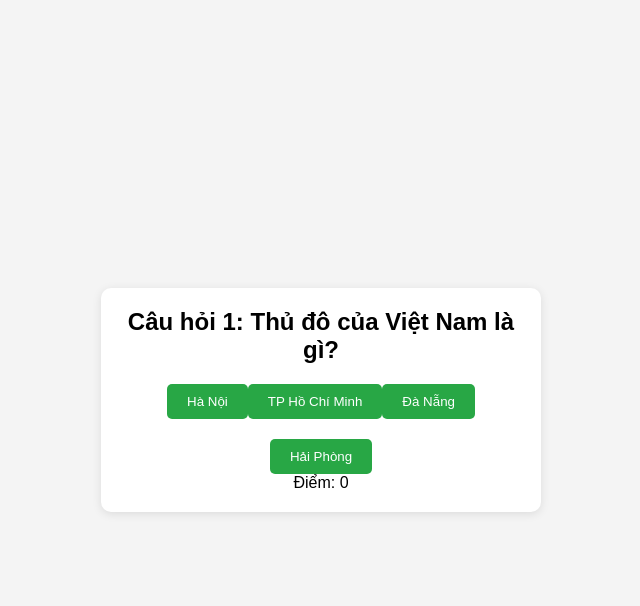
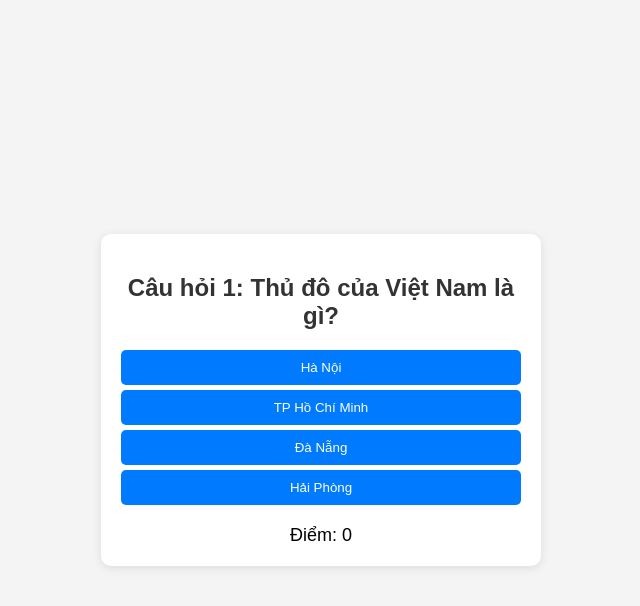
Before and after one commit to longbao1503/App-Android, a plain HTML site: page index.html in a window 1280 px wide. Both pictures are taken after a click on the button "Chơi game". Shown: the whole page, without its empty margins (319-959 px from the left). Drawn offline with Linux system fonts and the light colour scheme.

Commit message:
Update style.css

```diff
--- a/style.css
+++ b/style.css
@@ -9,7 +9,7 @@ body {
 }
 
 .container {
-    text-align: center; /* Canh giữa nội dung */
+    text-align: center;
     background-color: #fff;
     padding: 20px;
     border-radius: 10px;
@@ -17,13 +17,13 @@ body {
     max-width: 400px;
 }
 
-h1 {
+h1, h2 {
     color: #333;
 }
 
 button {
     padding: 10px 20px;
-    margin-top: 20px;
+    margin: 10px;
     background-color: #28a745;
     color: white;
     border: none;
@@ -35,12 +35,26 @@ button:hover {
     background-color: #218838;
 }
 
-#result {
+.answer-buttons button {
+    display: block;
+    width: 100%;
+    margin: 5px 0;
+    background-color: #007bff;
+}
+
+button.correct {
+    background-color: #28a745;
+}
+
+button.wrong {
+    background-color: #dc3545;
+}
+
+#scoreDisplay {
     margin-top: 20px;
     font-size: 18px;
-    color: #28a745;
 }
 
-h2 {
-    margin: 0; /* Để không có khoảng cách bên trên câu hỏi */
+#scoreHistory {
+    display: none;
 }
```
